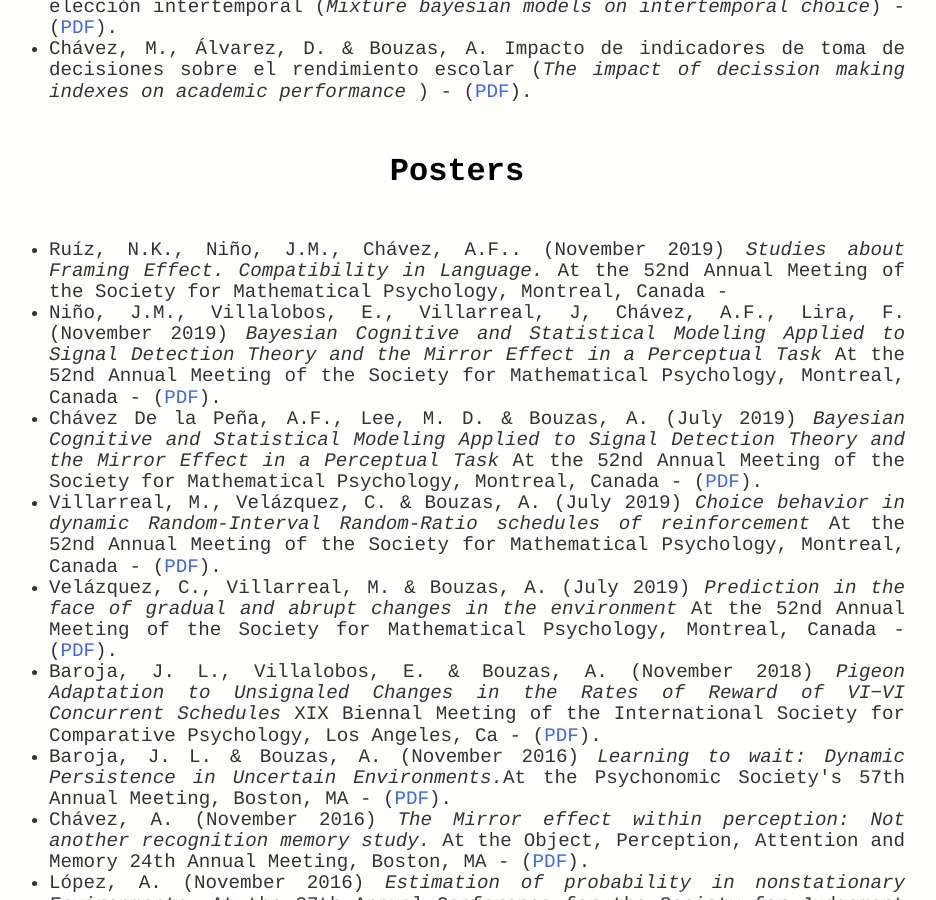
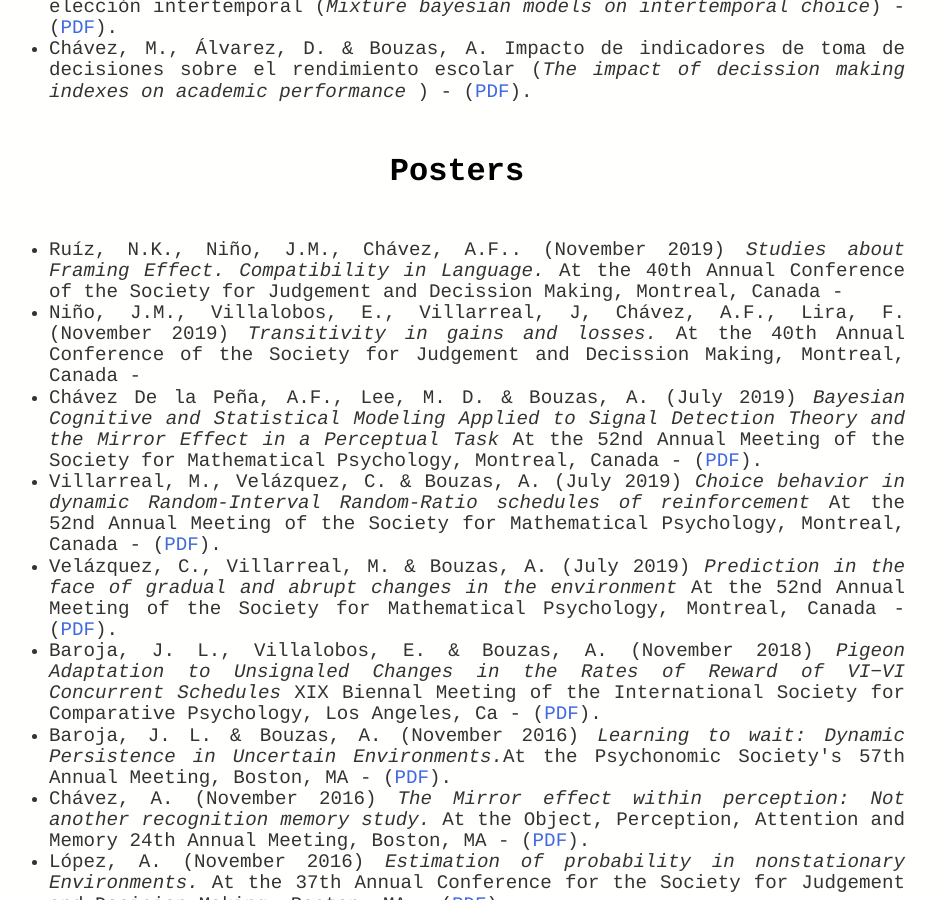
Before and after one commit to BouzasLab25/bouzaslab25.github.io, a Jekyll site: the page built from publications/index.html, in a window 1280 px wide and 900 px high, scrolled down 2937 px. Shown: the whole window, without its empty margins (183-1119 px from the left). Built offline with Jekyll 4.4.1, drawn with Linux system fonts in a browser that asks for light colours.

Commit message:
Update index.html

```diff
--- a/publications/index.html
+++ b/publications/index.html
@@ -78,9 +78,9 @@ title: Lab25 Publications
 <a id="Posters"></a>
 		<h3>Posters</h3>
 	<ul  style="text-align:justify">
-	<li class='ho' >Ruíz, N.K., Niño, J.M., Chávez, A.F.. (November 2019) <i> Studies about Framing Effect. Compatibility in Language.  </i> At the 52nd Annual Meeting of the Society for Mathematical Psychology, Montreal, Canada -</li>
+	<li class='ho' >Ruíz, N.K., Niño, J.M., Chávez, A.F.. (November 2019) <i> Studies about Framing Effect. Compatibility in Language.  </i> At the 40th Annual Conference of the Society for Judgement and Decission Making, Montreal, Canada -</li>
 
-	<li class='ho' >Niño, J.M., Villalobos, E., Villarreal, J, Chávez, A.F., Lira, F. (November 2019) <i> Bayesian Cognitive and Statistical Modeling Applied to Signal Detection Theory and the Mirror Effect in a Perceptual Task </i> At the 52nd Annual Meeting of the Society for Mathematical Psychology, Montreal, Canada - (<a class='link' href="/documents/Poster_Adriana_MathPsych2019.pdf" target="_blank">PDF</a>). </li>
+	<li class='ho' >Niño, J.M., Villalobos, E., Villarreal, J, Chávez, A.F., Lira, F. (November 2019) <i> Transitivity in gains and losses.  </i> At the 40th Annual Conference of the Society for Judgement and Decission Making, Montreal, Canada - </li>
 
 	<li class='ho' >Chávez De la Peña, A.F., Lee, M. D. & Bouzas, A. (July 2019) <i> Bayesian Cognitive and Statistical Modeling Applied to Signal Detection Theory and the Mirror Effect in a Perceptual Task </i> At the 52nd Annual Meeting of the Society for Mathematical Psychology, Montreal, Canada - (<a class='link' href="/documents/Poster_Adriana_MathPsych2019.pdf" target="_blank">PDF</a>). </li>
 
```
